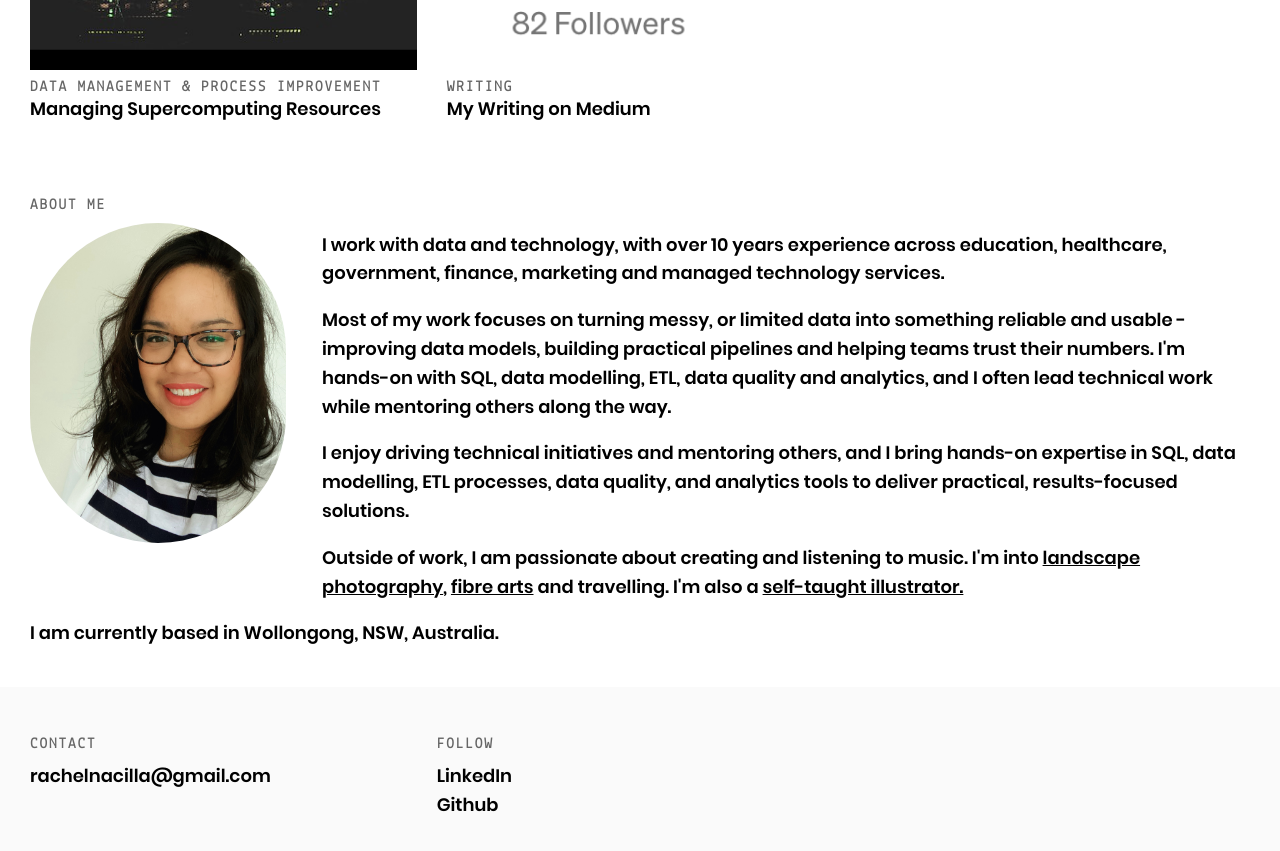
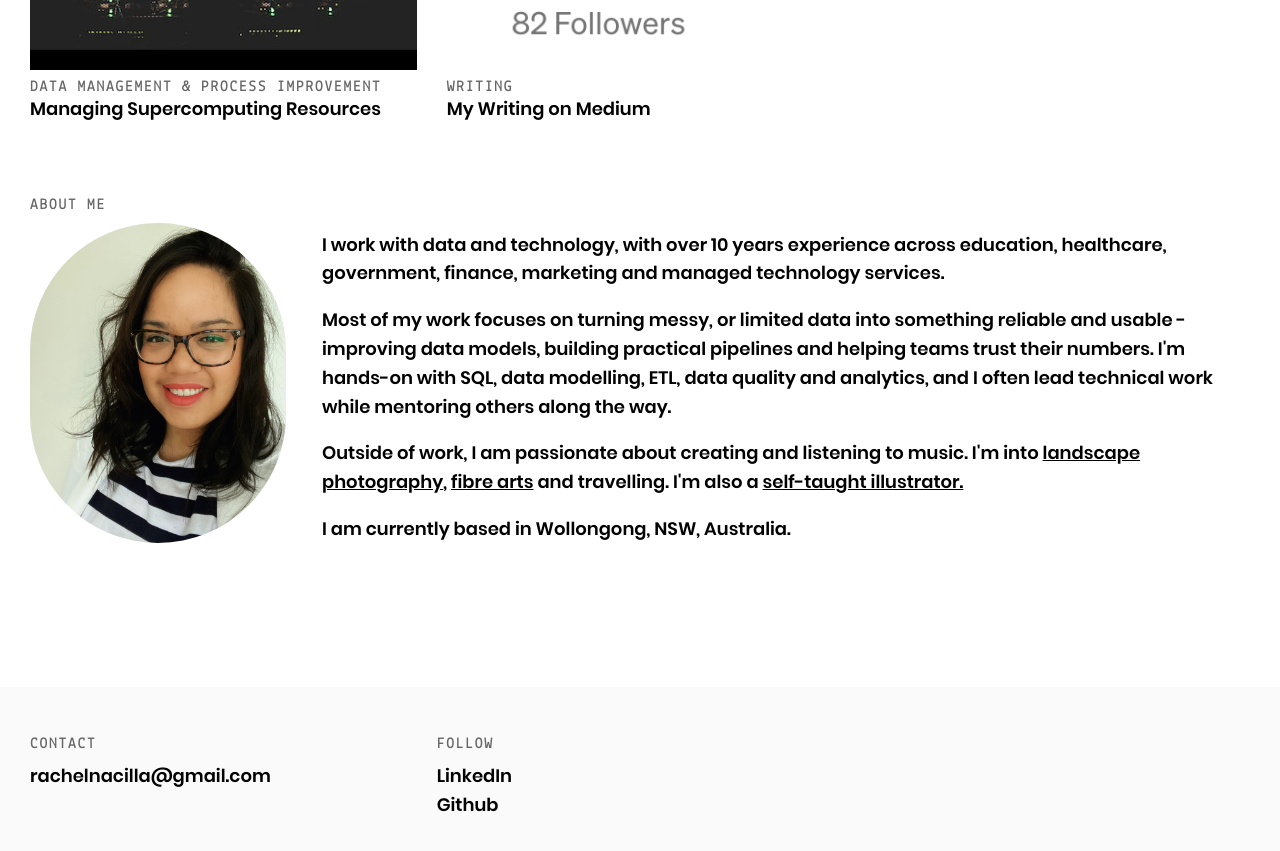
Before and after one commit to rachelnacilla/rachelnacilla.github.io, a Jekyll site: the page built from index.html, in a window 1280 px wide and 900 px high, scrolled down 1300 px. Shown: the top 851 px of the window. Built offline with Jekyll 4.4.1, drawn with Linux system fonts in a browser that asks for light colours; after the commit the page ends 2117 px from its top, so only the background shows below that.

Commit message:
Edit bio

```diff
--- a/index.html
+++ b/index.html
@@ -51,7 +51,7 @@
 
 				<p>Most of my work focuses on turning messy, or limited data into something reliable and usable - improving data models, building practical pipelines and helping teams trust their numbers. I'm hands-on with SQL, data modelling, ETL, data quality and analytics, and I often lead technical work while mentoring others along the way.</p>
 
-				<p>I enjoy driving technical initiatives and mentoring others, and I bring hands-on expertise in SQL, data modelling, ETL processes, data quality, and analytics tools to deliver practical, results-focused solutions.</p>
+
 
 				<p>Outside of work, I am passionate about creating and listening to music. I'm into <a href="https://vero.co/rachelsnicepics" target="_blank">landscape photography</a>, <a href="https://www.instagram.com/fibreartsbyrach/" target="_blank">fibre arts</a> and travelling. I'm also a <a href="https://www.behance.net/rachelnacilla" target="_blank">self-taught illustrator.</a></p>
 
```
